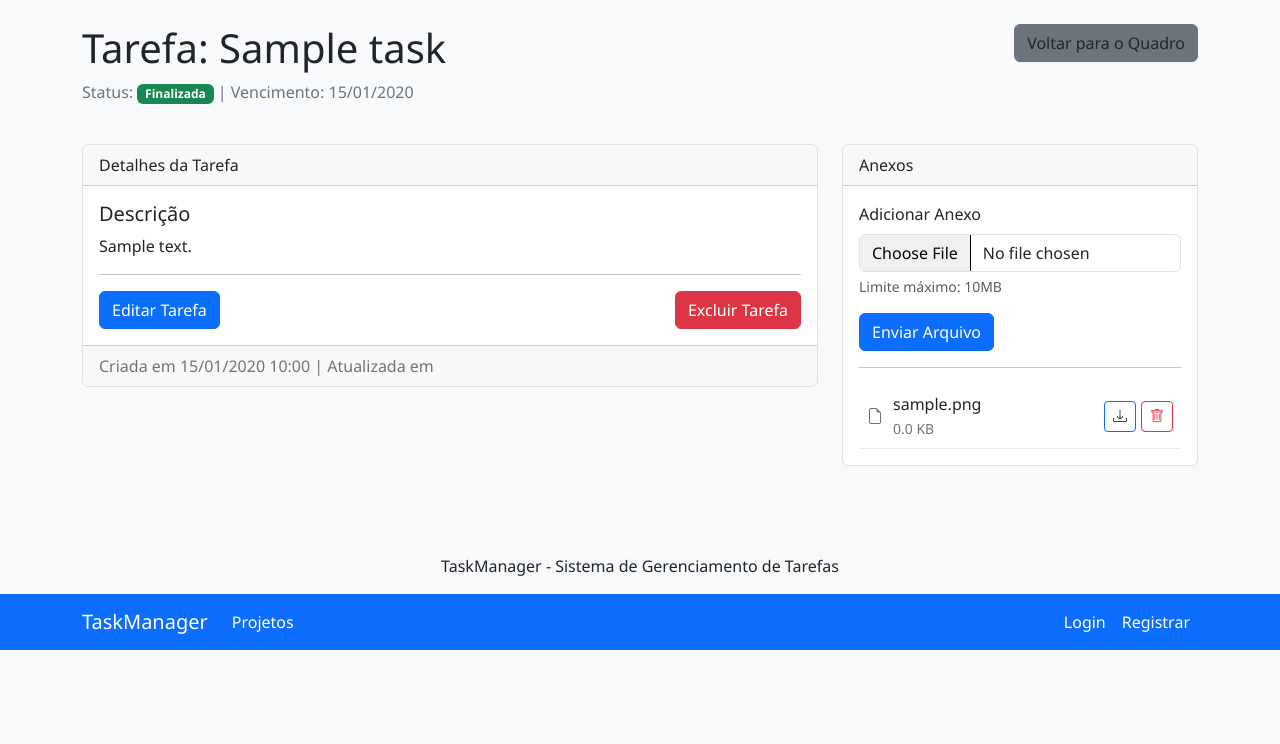
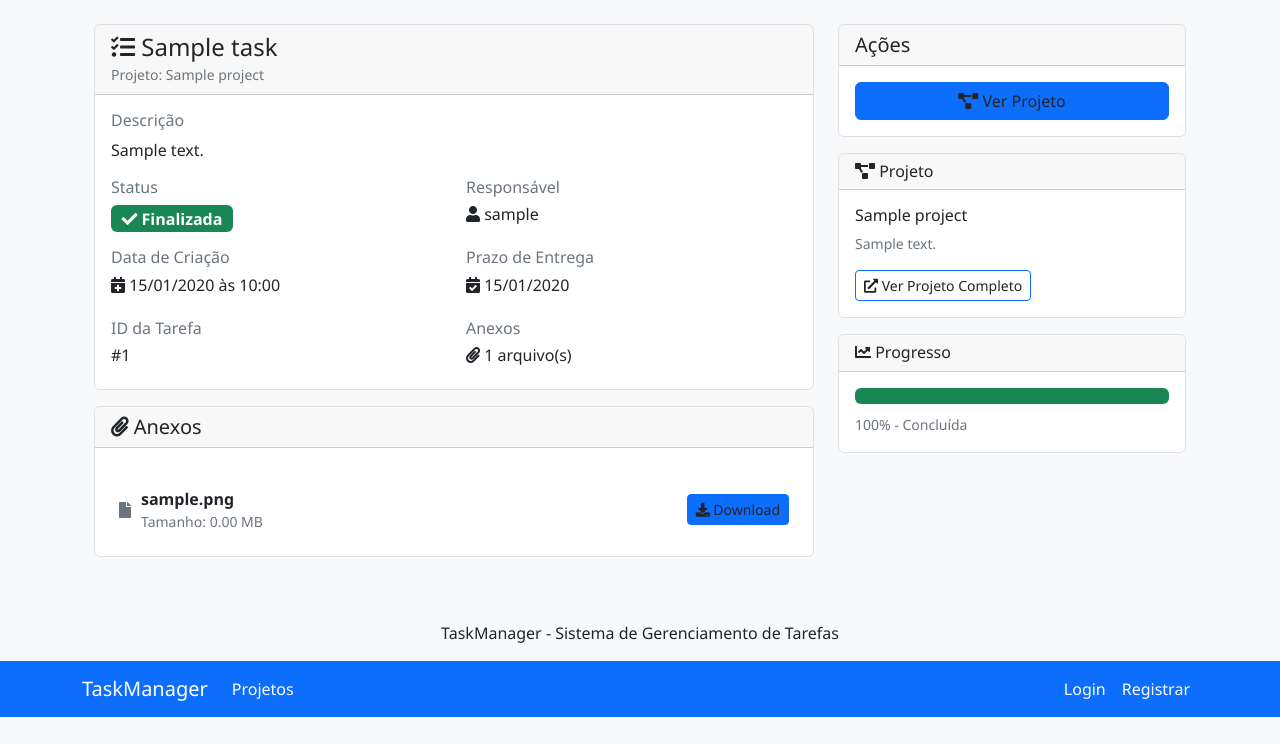
Before and after one commit to PedroB97/Task-Manager, a Flask app: template templates/tasks/view.html in a window 1280 px wide. Shown: the part 56-800 px from the top of the page. Run offline with Flask 3, Linux system fonts and the light colour scheme; the template is opened without the code that fills it: values that come from a table or form of the project are taken from there, others are empty; tables that the repository leaves empty hold one stand-in row (values such as "Sample post"); some libraries are stand-ins or nearby versions.

Commit message:
Update view.html

```diff
--- a/templates/tasks/view.html
+++ b/templates/tasks/view.html
@@ -1,192 +1,231 @@
-{% extends 'base.html' %}
+{% extends "base.html" %}
+
+{% block title %}{{ task.title }} - {{ task.project.name }}{% endblock %}
 
 {% block content %}
-<div class="row mb-4">
+<div class="container mt-4">
+    <div class="row">
         <div class="col-md-8">
-        <h1>Tarefa: {{ task.title }}</h1>
-        <p class="text-muted">
-            Status:
-            {% if task.status == 'a_fazer' %}
-                <span class="badge bg-primary">A Fazer</span>
-            {% elif task.status == 'em_andamento' %}
-                <span class="badge bg-warning">Em Andamento</span>
-            {% elif task.status == 'finalizada' %}
-                <span class="badge bg-success">Finalizada</span>
+            <div class="card">
+                <div class="card-header">
+                    <h4 class="mb-0">
+                        <i class="fas fa-tasks"></i> {{ task.title }}
+                    </h4>
+                    <small class="text-muted">Projeto: {{ task.project.name }}</small>
+                </div>
+                <div class="card-body">
+                    {% if task.description %}
+                    <div class="mb-3">
+                        <h6 class="text-muted">Descrição</h6>
+                        <p>{{ task.description }}</p>
+                    </div>
                     {% endif %}
 
-            {% if task.due_date %}
-                | Vencimento: {{ task.due_date.strftime('%d/%m/%Y') }}
+                    <div class="row">
+                        <div class="col-md-6">
+                            <h6 class="text-muted">Status</h6>
+                            {% if task.status == 'a_fazer' %}
+                                <span class="badge bg-primary fs-6">
+                                    <i class="fas fa-clock"></i> A Fazer
+                                </span>
+                            {% elif task.status == 'em_andamento' %}
+                                <span class="badge bg-warning fs-6">
+                                    <i class="fas fa-play"></i> Em Andamento
+                                </span>
+                            {% elif task.status == 'finalizada' %}
+                                <span class="badge bg-success fs-6">
+                                    <i class="fas fa-check"></i> Finalizada
+                                </span>
+                            {% endif %}
+                        </div>
+                        <div class="col-md-6">
+                            <h6 class="text-muted">Responsável</h6>
+                            {% if task.assigned_user %}
+                                <p class="h6">
+                                    <i class="fas fa-user"></i> {{ task.assigned_user.username }}
+                                </p>
+                            {% else %}
+                                <p class="text-muted">
+                                    <i class="fas fa-user-slash"></i> Não atribuído
+                                </p>
+                            {% endif %}
+                        </div>
+                    </div>
+
+                    <div class="row mt-3">
+                        <div class="col-md-6">
+                            <h6 class="text-muted">Data de Criação</h6>
+                            <p class="h6">
+                                <i class="fas fa-calendar-plus"></i>
+                                {% if task.created_at %}
+                                    {{ task.created_at.strftime('%d/%m/%Y às %H:%M') }}
+                                {% else %}
+                                    Não informado
                                 {% endif %}
                             </p>
                         </div>
-    <div class="col-md-4 text-end">
-        <a href="{{ url_for('project_bp.view_project', project_id=task.project_id) }}" class="btn btn-secondary">
-            Voltar para o Quadro
-        </a>
+                        <div class="col-md-6">
+                            <h6 class="text-muted">Prazo de Entrega</h6>
+                            {% if task.due_date %}
+                                <p class="h6">
+                                    <i class="fas fa-calendar-check"></i>
+                                    {{ task.due_date.strftime('%d/%m/%Y') }}
+                                    {% set today = moment().date() %}
+                                    {% if task.due_date < today and task.status != 'finalizada' %}
+                                        <span class="badge bg-danger ms-2">Atrasada</span>
+                                    {% elif task.due_date == today and task.status != 'finalizada' %}
+                                        <span class="badge bg-warning ms-2">Vence Hoje</span>
+                                    {% endif %}
+                                </p>
+                            {% else %}
+                                <p class="text-muted">
+                                    <i class="fas fa-calendar-times"></i> Sem prazo definido
+                                </p>
+                            {% endif %}
                         </div>
                     </div>
 
-<div class="row">
-    <div class="col-md-8">
-        <div class="card mb-4">
+                    <div class="row mt-3">
+                        <div class="col-md-6">
+                            <h6 class="text-muted">ID da Tarefa</h6>
+                            <p class="h6">#{{ task.id }}</p>
+                        </div>
+                        <div class="col-md-6">
+                            <h6 class="text-muted">Anexos</h6>
+                            <p class="h6">
+                                <i class="fas fa-paperclip"></i>
+                                {{ task.attachments|length }} arquivo(s)
+                            </p>
+                        </div>
+                    </div>
+                </div>
+            </div>
+
+            <!-- Anexos -->
+            {% if task.attachments %}
+            <div class="card mt-3">
                 <div class="card-header">
-                Detalhes da Tarefa
+                    <h5 class="mb-0">
+                        <i class="fas fa-paperclip"></i> Anexos
+                    </h5>
                 </div>
                 <div class="card-body">
-                <h5 class="card-title">Descrição</h5>
-                <p class="card-text">{{ task.description or 'Sem descrição' }}</p>
-
-                <hr>
-
-                <div class="d-flex justify-content-between">
-                    <button class="btn btn-primary" data-bs-toggle="modal" data-bs-target="#editTaskModal">
-                        Editar Tarefa
+                    <div class="attachments-list">
+                        {% for attachment in task.attachments %}
+                        <div class="attachment-item">
+                            <div class="attachment-icon">
+                                <i class="fas fa-file"></i>
+                            </div>
+                            <div class="attachment-name">
+                                <strong>{{ attachment.filename }}</strong>
+                                {% if attachment.file_size %}
+                                    <small class="text-muted d-block">
+                                        Tamanho: {{ "%.2f"|format(attachment.file_size / 1024 / 1024) }} MB
+                                    </small>
+                                {% endif %}
+                            </div>
+                            <div class="attachment-actions">
+                                <a href="{{ url_for('attachment_bp.download_attachment', attachment_id=attachment.id) }}"
+                                   class="btn btn-sm btn-primary">
+                                    <i class="fas fa-download"></i> Download
+                                </a>
+                                {% if current_user.is_admin or current_user.id == task.assigned_user_id %}
+                                <form method="POST"
+                                      action="{{ url_for('attachment_bp.delete_attachment', attachment_id=attachment.id) }}"
+                                      style="display: inline;">
+                                    <button type="submit" class="btn btn-sm btn-outline-danger"
+                                            onclick="return confirm('Tem certeza que deseja deletar este anexo?')">
+                                        <i class="fas fa-trash"></i> Deletar
                                     </button>
-                    <button class="btn btn-danger" data-bs-toggle="modal" data-bs-target="#deleteTaskModal">
-                        Excluir Tarefa
-                    </button>
+                                </form>
+                                {% endif %}
                             </div>
                         </div>
-            <div class="card-footer text-muted">
-                Criada em {{ task.created_at.strftime('%d/%m/%Y %H:%M') }}
-                {% if task.updated_at != task.created_at %}
-                    | Atualizada em {{ task.updated_at.strftime('%d/%m/%Y %H:%M') }}
+                        {% endfor %}
+                    </div>
+                </div>
+            </div>
+            {% endif %}
+        </div>
+
+        <div class="col-md-4">
+            <div class="card">
+                <div class="card-header">
+                    <h5 class="mb-0">Ações</h5>
+                </div>
+                <div class="card-body">
+                    <div class="d-grid gap-2">
+                        {% if current_user.is_admin or current_user.id == task.assigned_user_id %}
+                        <a href="{{ url_for('task_bp.edit_task', task_id=task.id) }}"
+                           class="btn btn-warning">
+                            <i class="fas fa-edit"></i> Editar Tarefa
+                        </a>
+                        {% endif %}
+
+                        <a href="{{ url_for('project_bp.view_project', project_id=task.project.id) }}"
+                           class="btn btn-primary">
+                            <i class="fas fa-project-diagram"></i> Ver Projeto
+                        </a>
+
+                        {% if current_user.is_admin %}
+                        <hr>
+                        <form method="POST" action="{{ url_for('task_bp.delete_task', task_id=task.id) }}">
+                            <button type="submit" class="btn btn-outline-danger w-100"
+                                    onclick="return confirm('Tem certeza que deseja deletar esta tarefa? Esta ação não pode ser desfeita.')">
+                                <i class="fas fa-trash"></i> Deletar Tarefa
+                            </button>
+                        </form>
                         {% endif %}
                     </div>
                 </div>
             </div>
 
-    <div class="col-md-4">
-        <div class="card mb-4">
+            <!-- Informações do projeto -->
+            <div class="card mt-3">
                 <div class="card-header">
-                Anexos
+                    <h6 class="mb-0">
+                        <i class="fas fa-project-diagram"></i> Projeto
+                    </h6>
                 </div>
                 <div class="card-body">
-                <form action="{{ url_for('attachment_bp.upload_attachment', task_id=task.id) }}" method="post" enctype="multipart/form-data" class="mb-3">
-                    <div class="mb-3">
-                        <label for="attachment-file" class="form-label">Adicionar Anexo</label>
-                        <input class="form-control" type="file" id="attachment-file" name="file">
-                        <div id="file-preview"></div>
-                        <div class="form-text">Limite máximo: 10MB</div>
-                    </div>
-                    <button type="submit" class="btn btn-primary">Enviar Arquivo</button>
-                </form>
-
-                <hr>
-
-                <div class="attachments-list">
-                    {% if task.attachments %}
-                        {% for attachment in task.attachments %}
-                            <div class="attachment-item">
-                                <div class="attachment-icon">
-                                    <i class="bi bi-file-earmark"></i>
-                                </div>
-                                <div class="attachment-name">
-                                    {{ attachment.original_filename }}
-                                    <br>
-                                    <small class="text-muted">{{ (attachment.file_size / 1024)|round(1) }} KB</small>
-                                </div>
-                                <div class="attachment-actions">
-                                    <a href="{{ url_for('attachment_bp.download_attachment', attachment_id=attachment.id) }}" class="btn btn-sm btn-outline-primary">
-                                        <i class="bi bi-download"></i>
+                    <h6>{{ task.project.name }}</h6>
+                    {% if task.project.description %}
+                        <p class="text-muted small">{{ task.project.description }}</p>
+                    {% endif %}
+                    <a href="{{ url_for('project_bp.view_project', project_id=task.project.id) }}"
+                       class="btn btn-sm btn-outline-primary">
+                        <i class="fas fa-external-link-alt"></i> Ver Projeto Completo
                     </a>
-                                    <button type="button" class="btn btn-sm btn-outline-danger" data-bs-toggle="modal" data-bs-target="#deleteAttachment{{ attachment.id }}Modal">
-                                        <i class="bi bi-trash"></i>
-                                    </button>
                 </div>
             </div>
 
-                            <!-- Modal para excluir anexo -->
-                            <div class="modal fade" id="deleteAttachment{{ attachment.id }}Modal" tabindex="-1" aria-hidden="true">
-                                <div class="modal-dialog">
-                                    <div class="modal-content">
-                                        <div class="modal-header">
-                                            <h5 class="modal-title">Confirmar Exclusão</h5>
-                                            <button type="button" class="btn-close" data-bs-dismiss="modal" aria-label="Close"></button>
+            <!-- Progresso da tarefa -->
+            <div class="card mt-3">
+                <div class="card-header">
+                    <h6 class="mb-0">
+                        <i class="fas fa-chart-line"></i> Progresso
+                    </h6>
                 </div>
-                                        <div class="modal-body">
-                                            <p>Tem certeza que deseja excluir o anexo <strong>{{ attachment.original_filename }}</strong>?</p>
+                <div class="card-body">
+                    {% if task.status == 'a_fazer' %}
+                        <div class="progress mb-2">
+                            <div class="progress-bar bg-primary" style="width: 0%"></div>
                         </div>
-                                        <div class="modal-footer">
-                                            <button type="button" class="btn btn-secondary" data-bs-dismiss="modal">Cancelar</button>
-                                            <form action="{{ url_for('attachment_bp.delete_attachment', attachment_id=attachment.id) }}" method="post">
-                                                <button type="submit" class="btn btn-danger">Excluir</button>
-                                            </form>
+                        <small class="text-muted">0% - Não iniciada</small>
+                    {% elif task.status == 'em_andamento' %}
+                        <div class="progress mb-2">
+                            <div class="progress-bar bg-warning" style="width: 50%"></div>
                         </div>
+                        <small class="text-muted">50% - Em andamento</small>
+                    {% elif task.status == 'finalizada' %}
+                        <div class="progress mb-2">
+                            <div class="progress-bar bg-success" style="width: 100%"></div>
                         </div>
-                                </div>
-                            </div>
-                        {% endfor %}
-                    {% else %}
-                        <p class="text-muted">Nenhum anexo disponível</p>
+                        <small class="text-muted">100% - Concluída</small>
                     {% endif %}
                 </div>
             </div>
         </div>
     </div>
 </div>
-
-<!-- Modal para Editar Tarefa -->
-<div class="modal fade task-modal" id="editTaskModal" tabindex="-1" aria-hidden="true">
-    <div class="modal-dialog">
-        <div class="modal-content">
-            <div class="modal-header">
-                <h5 class="modal-title">Editar Tarefa</h5>
-                <button type="button" class="btn-close" data-bs-dismiss="modal" aria-label="Close"></button>
-            </div>
-            <form action="{{ url_for('task_bp.edit_task', task_id=task.id) }}" method="post">
-                <div class="modal-body">
-                    <div class="mb-3">
-                        <label for="title" class="form-label">Título</label>
-                        <input type="text" class="form-control" id="title" name="title" value="{{ task.title }}" required>
-                    </div>
-
-                    <div class="mb-3">
-                        <label for="description" class="form-label">Descrição</label>
-                        <textarea class="form-control" id="description" name="description" rows="3">{{ task.description }}</textarea>
-                    </div>
-
-                    <div class="mb-3">
-                        <label for="due_date" class="form-label">Data de Vencimento</label>
-                        <input type="date" class="form-control" id="due_date" name="due_date"
-                               value="{{ task.due_date.strftime('%Y-%m-%d') if task.due_date else '' }}">
-                    </div>
-                </div>
-                <div class="modal-footer">
-                    <button type="button" class="btn btn-secondary" data-bs-dismiss="modal">Cancelar</button>
-                    <button type="submit" class="btn btn-primary">Salvar</button>
-                </div>
-            </form>
-        </div>
-    </div>
-</div>
-
-<!-- Modal para Excluir Tarefa -->
-<div class="modal fade" id="deleteTaskModal" tabindex="-1" aria-hidden="true">
-    <div class="modal-dialog">
-        <div class="modal-content">
-            <div class="modal-header">
-                <h5 class="modal-title">Confirmar Exclusão</h5>
-                <button type="button" class="btn-close" data-bs-dismiss="modal" aria-label="Close"></button>
-            </div>
-            <div class="modal-body">
-                <p>Tem certeza que deseja excluir a tarefa <strong>{{ task.title }}</strong>?</p>
-                <p class="text-danger">Esta ação não pode ser desfeita e todos os anexos associados serão excluídos.</p>
-            </div>
-            <div class="modal-footer">
-                <button type="button" class="btn btn-secondary" data-bs-dismiss="modal">Cancelar</button>
-                <form action="{{ url_for('task_bp.delete_task', task_id=task.id) }}" method="post">
-                    <button type="submit" class="btn btn-danger">Excluir</button>
-                </form>
-            </div>
-        </div>
-    </div>
-</div>
 {% endblock %}
-
-{% block scripts %}
-<script>
-    // Adicionar ícones Bootstrap
-    document.head.innerHTML += '<link rel="stylesheet" href="https://cdn.jsdelivr.net/npm/bootstrap-icons@1.11.0/font/bootstrap-icons.css">';
-</script>
-{% endblock %}
```
Lines whose indentation alone changed are shown as unchanged.
